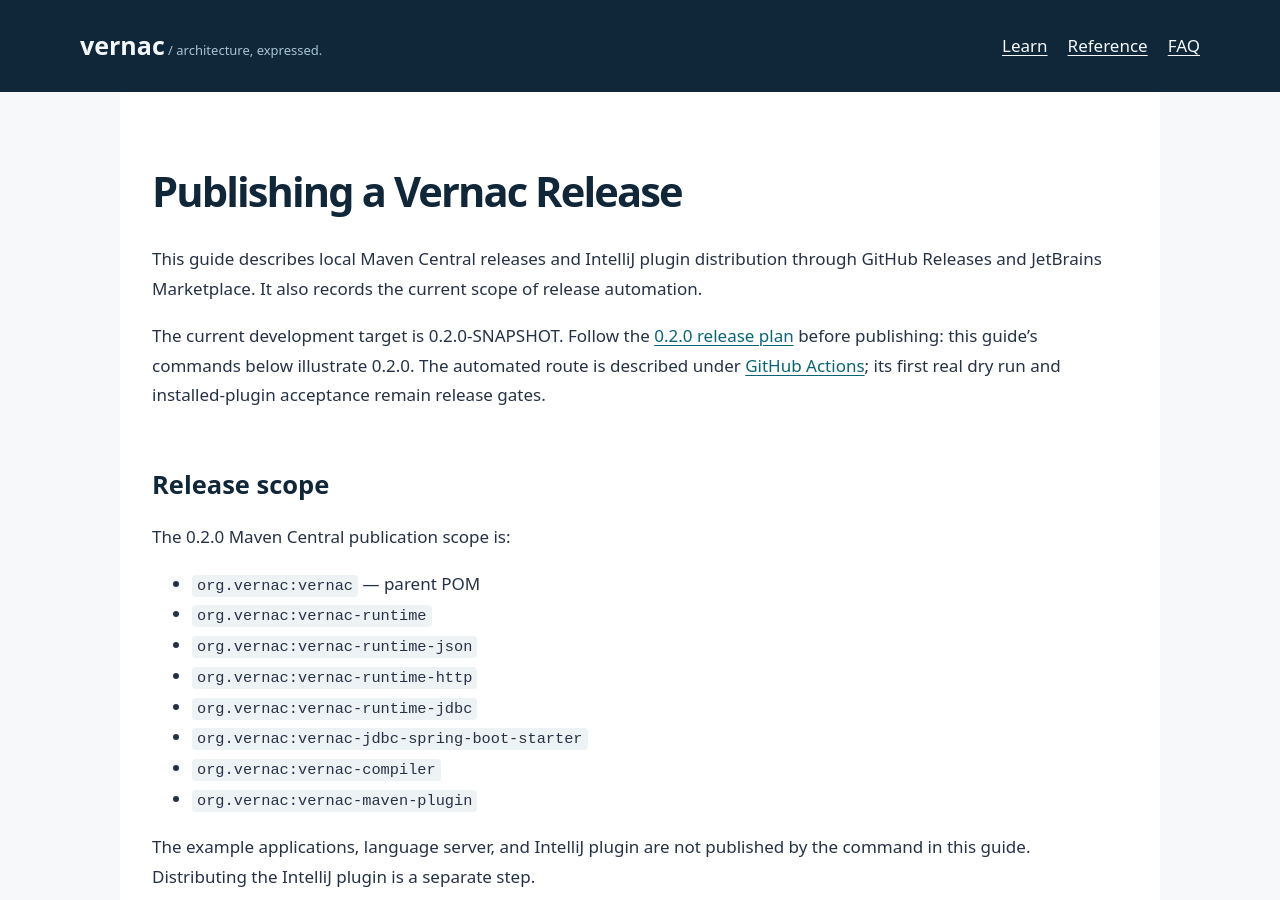
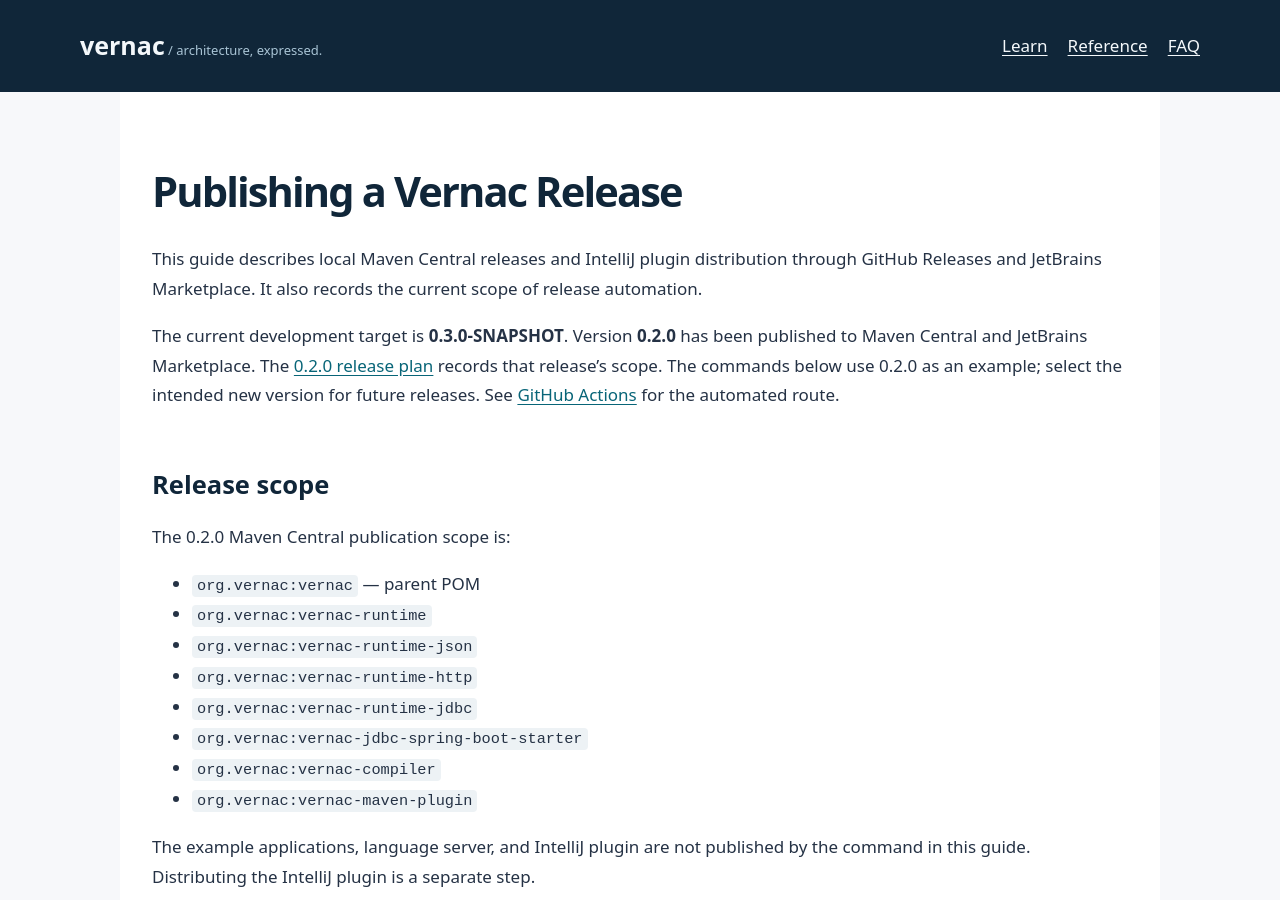
Before and after one commit to DannyReinhold/vernac, a Jekyll site: the page built from docs/maintainers/releasing.md, in a window 1280 px wide and 900 px high. Built offline with Jekyll 4.4.1, drawn with Linux system fonts in a browser that asks for light colours; our own code applies the rules of GitHub Pages for plain Markdown files.

```diff
--- a/docs/maintainers/releasing.md
+++ b/docs/maintainers/releasing.md
@@ -4,11 +4,11 @@ This guide describes local Maven Central releases and IntelliJ plugin
 distribution through GitHub Releases and JetBrains Marketplace.
 It also records the current scope of release automation.
 
-The current development target is 0.2.0-SNAPSHOT. Follow the
-[0.2.0 release plan](../development/release-0.2.0.md) before publishing: this guide's
-commands below illustrate 0.2.0. The automated route is described under
-[GitHub Actions](#github-actions); its first real dry run and installed-plugin
-acceptance remain release gates.
+The current development target is **0.3.0-SNAPSHOT**. Version **0.2.0** has been
+published to Maven Central and JetBrains Marketplace. The
+[0.2.0 release plan](../development/release-0.2.0.md) records that release's scope.
+The commands below use 0.2.0 as an example; select the intended new version for
+future releases. See [GitHub Actions](#github-actions) for the automated route.
 
 ## Release scope
 
--- a/examples/dispatch/pom.xml
+++ b/examples/dispatch/pom.xml
@@ -8,7 +8,7 @@
     </parent>
     <groupId>org.example</groupId><artifactId>vernac-dispatch</artifactId><version>0.1.0-SNAPSHOT</version>
     <name>Vernac Dispatch</name>
-    <properties><java.version>21</java.version><vernac.version>0.2.0-SNAPSHOT</vernac.version></properties>
+    <properties><java.version>21</java.version><vernac.version>0.3.0-SNAPSHOT</vernac.version></properties>
     <dependencies>
         <dependency><groupId>org.springframework.boot</groupId><artifactId>spring-boot-starter-web</artifactId></dependency>
         <dependency><groupId>org.vernac</groupId><artifactId>vernac-runtime-http</artifactId><version>${vernac.version}</version></dependency>
--- a/examples/persistence-demo/pom.xml
+++ b/examples/persistence-demo/pom.xml
@@ -8,7 +8,7 @@
     </parent>
     <groupId>org.example</groupId><artifactId>vernac-persistence-demo</artifactId><version>0.1.0-SNAPSHOT</version>
     <name>Vernac Persistence Demo</name>
-    <properties><java.version>21</java.version><vernac.version>0.2.0-SNAPSHOT</vernac.version></properties>
+    <properties><java.version>21</java.version><vernac.version>0.3.0-SNAPSHOT</vernac.version></properties>
     <dependencies>
         <dependency><groupId>org.vernac</groupId><artifactId>vernac-runtime-http</artifactId><version>${vernac.version}</version></dependency>
         <dependency><groupId>org.vernac</groupId><artifactId>vernac-jdbc-spring-boot-starter</artifactId><version>${vernac.version}</version></dependency>
--- a/examples/persistence-entities/pom.xml
+++ b/examples/persistence-entities/pom.xml
@@ -6,7 +6,7 @@
     <artifactId>vernac-persistence-entities</artifactId>
     <version>0.1.0-SNAPSHOT</version>
     <properties>
-        <vernac.version>0.2.0-SNAPSHOT</vernac.version>
+        <vernac.version>0.3.0-SNAPSHOT</vernac.version>
         <project.build.sourceEncoding>UTF-8</project.build.sourceEncoding>
     </properties>
     <build><plugins><plugin>
--- a/examples/persistence-schema/pom.xml
+++ b/examples/persistence-schema/pom.xml
@@ -6,7 +6,7 @@
     <artifactId>vernac-persistence-schema</artifactId>
     <version>0.1.0-SNAPSHOT</version>
     <properties>
-        <vernac.version>0.2.0-SNAPSHOT</vernac.version>
+        <vernac.version>0.3.0-SNAPSHOT</vernac.version>
         <project.build.sourceEncoding>UTF-8</project.build.sourceEncoding>
     </properties>
     <build><plugins><plugin>
--- a/pom.xml
+++ b/pom.xml
@@ -59,7 +59,7 @@
     </modules>
 
     <properties>
-        <revision>0.2.0-SNAPSHOT</revision>
+        <revision>0.3.0-SNAPSHOT</revision>
         <java.version>21</java.version>
         <maven.compiler.release>21</maven.compiler.release>
         <maven.compiler.source>21</maven.compiler.source>
--- a/templates/vernac-basic/pom.xml
+++ b/templates/vernac-basic/pom.xml
@@ -20,7 +20,7 @@
 
     <properties>
         <java.version>21</java.version>
-        <vernac.version>0.2.0-SNAPSHOT</vernac.version>
+        <vernac.version>0.3.0-SNAPSHOT</vernac.version>
     </properties>
 
     <dependencies>
```
Also changed, not shown: README.md, examples/README.md, examples/dispatch/README.md, templates/vernac-basic/README.md.
